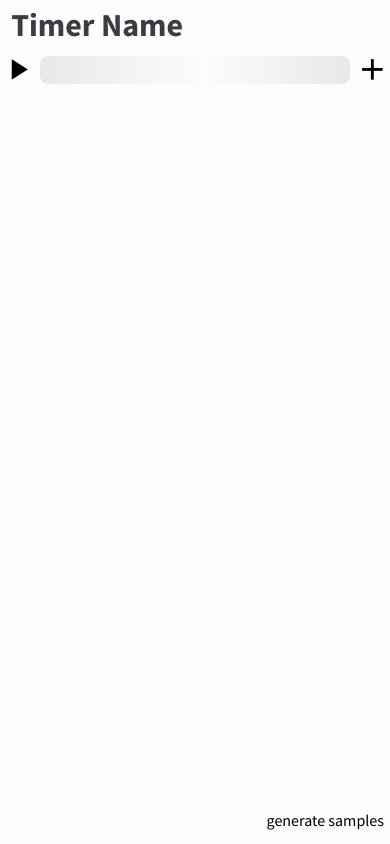
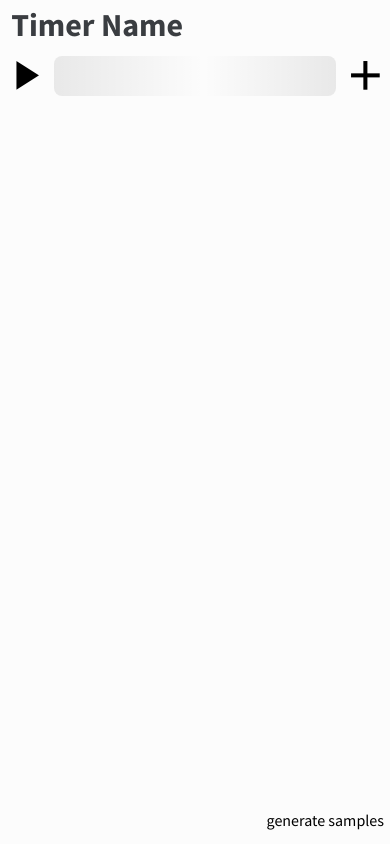
Before and after one commit to Marc-Anderson/task-timer, a plain HTML site: page index.html in a window 390 px wide. Drawn offline with Linux system fonts and the light colour scheme.

Commit message:
fixed font on mobile

```diff
--- a/css/main.css
+++ b/css/main.css
@@ -447,7 +447,8 @@ header {
 
 .tasklist {
     --tasklist-width: min(100%, 30rem);
-    --tasklist-font-size: clamp(100%, 3vw, 120%);
+    /* --tasklist-font-size: clamp(100%, 3vw, 120%); */
+    --tasklist-font-size: 140%;
 }
 
 
```
